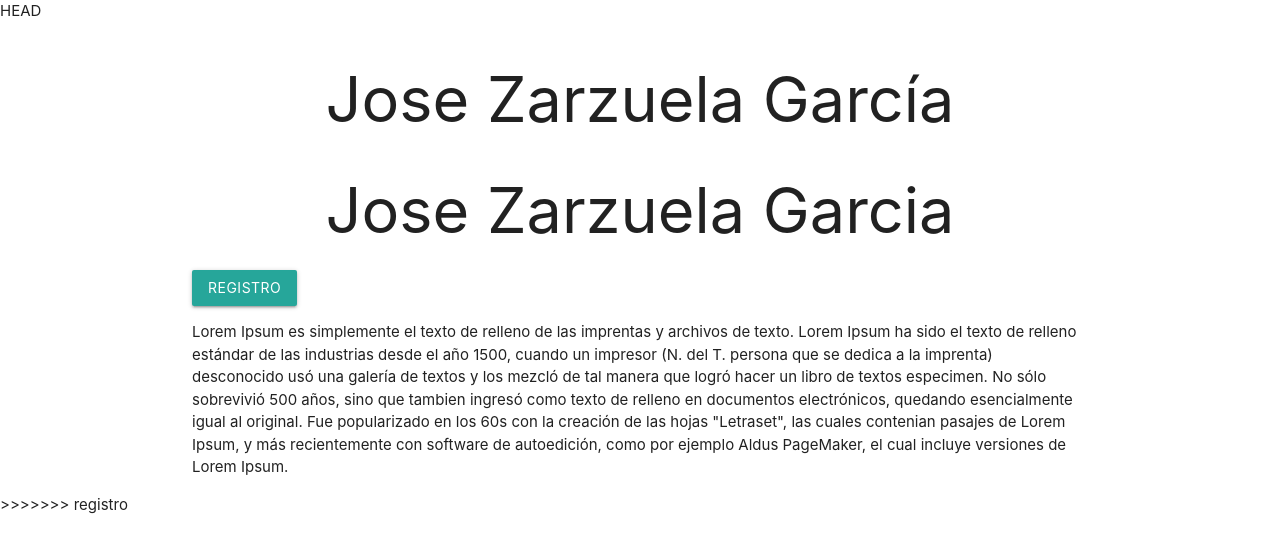
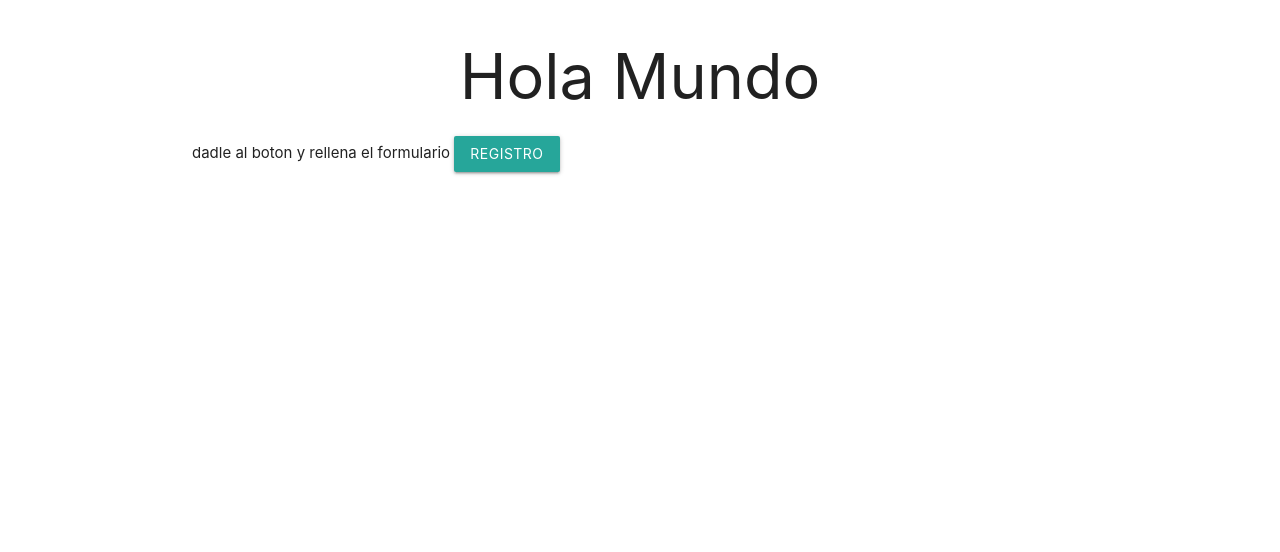
Before and after one commit to Josezg31/repositorio, a plain HTML site: page index.html in a window 1280 px wide. Drawn offline with nearby package versions, Linux system fonts and the light colour scheme.

Commit message:
Modificar index.html signup.html

```diff
--- a/index.html
+++ b/index.html
@@ -1,33 +1,15 @@
 <!DOCTYPE html>
 <html>
 <head>
-HEAD
-	<title>Hola MUndo soy jose</title>
-	<link href='https://cndjs.cloudflare/ajax/libs/materialize/1.0.0/css/materialize.min.css' rel='stylesheet'>
-</head>
-<body>
-	<div class='container'>
-		<h1 class='center-align'>Jose Zarzuela García</h1>
-	</div>
-	<script src='https://cdnjs.cloudflare/ajax/libs/materialize/1.0.0/js/materialize.min.js'></script>
-
-    <title>Hola Mundo soy Jose</title>
+    <title>Hola Mundo</title>
     <link href='https://cdnjs.cloudflare.com/ajax/libs/materialize/1.0.0/css/materialize.min.css' rel='stylesheet'>
 </head>
 <body>
     <div class='container'>
-        <h1 class='center-align'>Jose Zarzuela Garcia</h1>
+        <h1 class='center-align'>Hola Mundo</h1>
+	<p> dadle al boton y rellena el formulario
         <a href='signup.html' class='btn'>Registro</a>
-	<p>Lorem Ipsum es simplemente el texto de relleno de las imprentas y archivos de texto.
-	Lorem Ipsum ha sido el texto de relleno estándar de las industrias desde el año 1500,
-	cuando un impresor (N. del T. persona que se dedica a la imprenta) desconocido usó una galería de textos y
-	los mezcló de tal manera que logró hacer un libro de textos especimen.
-	No sólo sobrevivió 500 años, sino que tambien ingresó como texto de relleno en documentos electrónicos,
-	quedando esencialmente igual al original. Fue popularizado en los 60s con la creación de las hojas "Letraset",
-	las cuales contenian pasajes de Lorem Ipsum, y más recientemente
-	con software de autoedición, como por ejemplo Aldus PageMaker, el cual incluye versiones de Lorem Ipsum.</p>
     </div>
     <script src='https://cdnjs.cloudflare.com/ajax/libs/materialize/1.0.0/js/materialize.min.js'></script>
->>>>>>> registro
 </body>
 </html>
```
